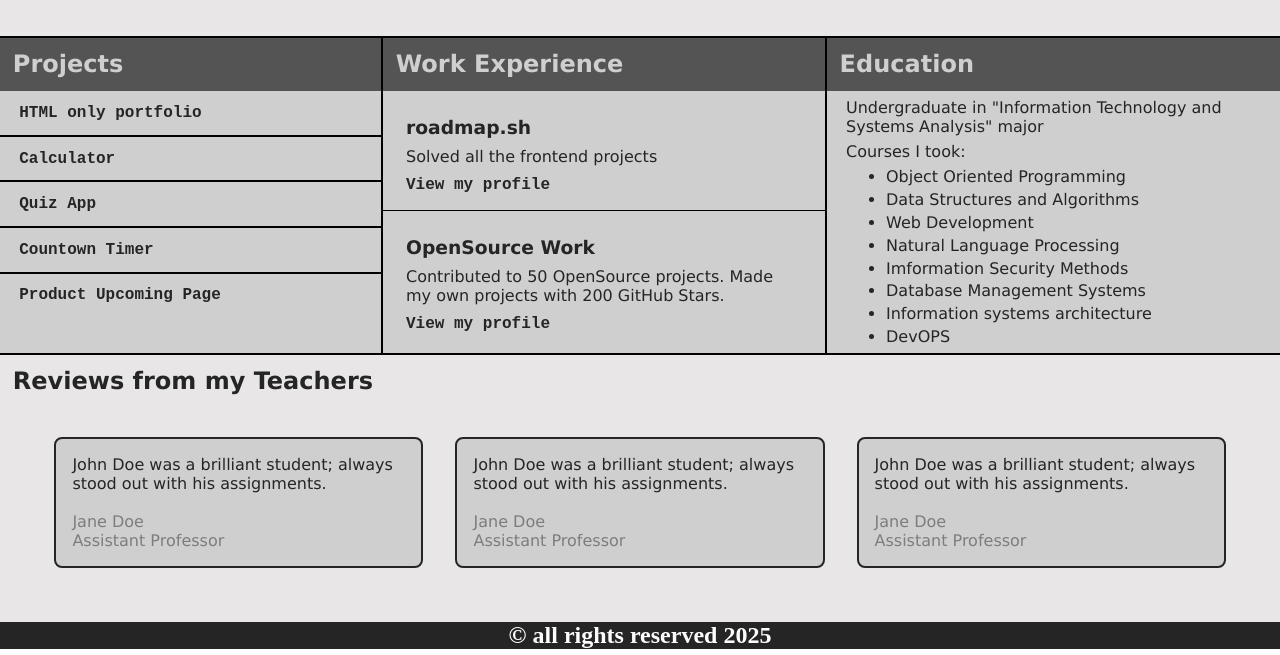
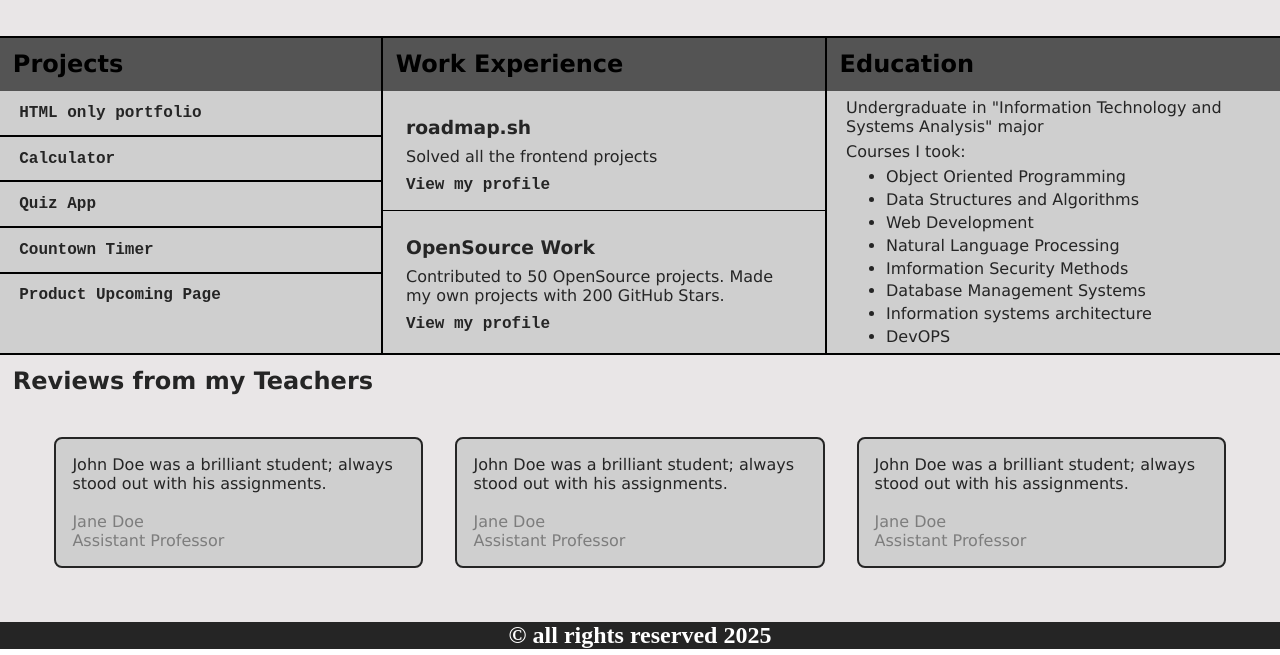
Before and after one commit to KirillVelichutin/online-portfolio, a plain HTML site: page index.html in a window 1280 px wide. Shown: the part 145-800 px from the top of the page. Drawn offline with Linux system fonts and the light colour scheme.

Commit message:
h2 sections color changed

```diff
--- a/index.css
+++ b/index.css
@@ -124,7 +124,7 @@ main > section {
 main > section > h2 {
 	padding: 1vw;
 	font-family: Verdana, Geneva, Tahoma, sans-serif;
-	color: #cfcfcf;
+	color: ##e9e6e7;
 	background-color: #545454;
 }
 
```
